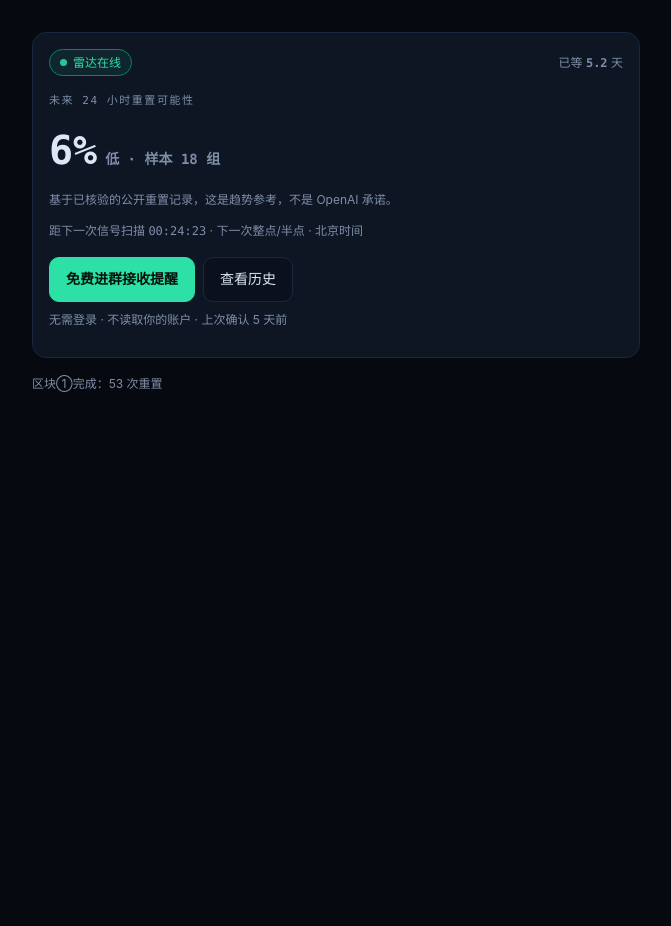
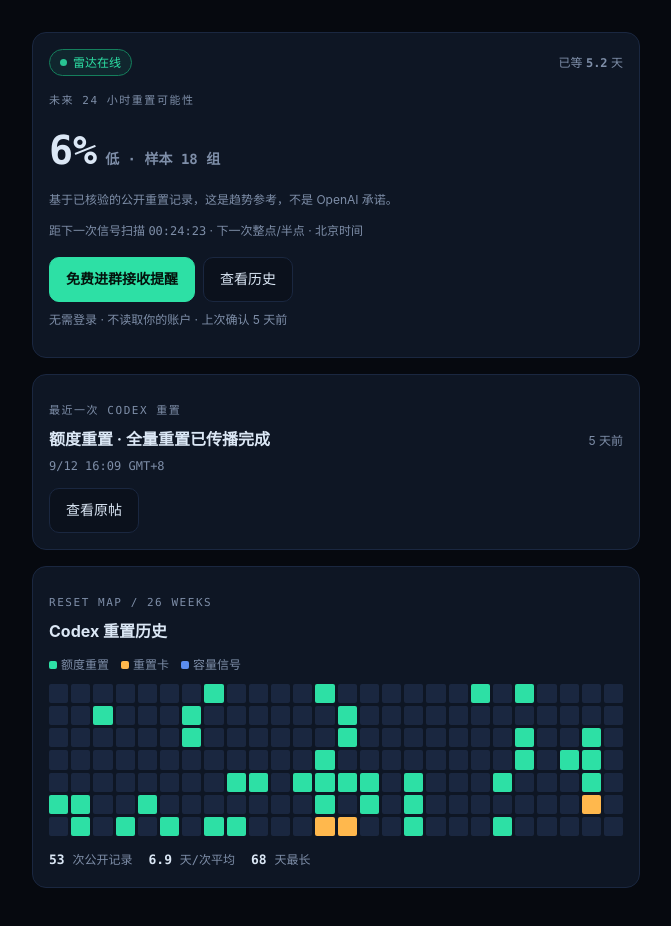
Before and after one commit to GGBOggbo/tibo-reset-sentinel, a Next.js app: page / in a window 1280 px wide. Shown: the top 926 px of the page, without its empty margins (304-975 px from the left). Before the commit the page ends 800 px from the top, so only its background shows below. Built offline with nearby package versions, Linux system fonts and the light colour scheme.

Commit message:
feat: 最近重置卡与 26 周重置历史时间线

```diff
--- a/src/app/page.tsx
+++ b/src/app/page.tsx
@@ -1,16 +1,22 @@
-import { loadEvents, deriveStats, resetIntervalsDays, loadHealth } from "@/lib/events";
+import { loadEvents, deriveStats, resetIntervalsDays, loadHealth, confirmedResets } from "@/lib/events";
 import { probability } from "@/lib/probability";
 import RadarStatus from "@/components/RadarStatus";
+import LastResetCard from "@/components/LastResetCard";
+import ResetTimeline from "@/components/ResetTimeline";
 
 export default function Page() {
   const { events } = loadEvents();
   const stats = deriveStats(events);
   const prob = probability(resetIntervalsDays(events), stats.daysSinceLastReset);
+  // 构建时求值：降级判定最长延迟一个心跳周期（12h）
   const healthy = Date.now() - Date.parse(loadHealth().lastSuccessAt) < 26 * 3_600_000;
+  const now = new Date();
+  const lastReset = confirmedResets(events).at(-1)!;
   return (
     <main className="shell">
-      <RadarStatus stats={stats} prob={prob} healthy={healthy} now={new Date()} />
-      <p className="muted">区块①完成：{stats.totalResets} 次重置</p>
+      <RadarStatus stats={stats} prob={prob} healthy={healthy} now={now} />
+      <LastResetCard event={lastReset} now={now} />
+      <ResetTimeline events={events} stats={stats} />
     </main>
   );
 }
--- /dev/null
+++ b/src/components/LastResetCard.tsx
@@ -0,0 +1,20 @@
+import type { ResetEvent } from "@/lib/types";
+import { fmtBJ, fmtRelative } from "@/lib/format";
+
+const TYPE_NAME: Record<string, string> = { reset: "额度重置", banked: "重置卡", capacity: "容量信号", normal: "普通动态" };
+
+export default function LastResetCard({ event, now }: { event: ResetEvent; now: Date }) {
+  return (
+    <section className="card">
+      <p className="eyebrow">最近一次 Codex 重置</p>
+      <div style={{ display: "flex", justifyContent: "space-between", alignItems: "baseline", gap: 8 }}>
+        <b>{TYPE_NAME[event.type]} · {event.title}</b>
+        <span className="muted">{fmtRelative(event.announcedAt, now)}</span>
+      </div>
+      <p className="muted mono-num" style={{ margin: "4px 0 12px" }}>
+        {fmtBJ(event.announcedAt)} GMT+8
+      </p>
+      <a className="btn" href={event.tweetUrl} target="_blank" rel="noreferrer">查看原帖</a>
+    </section>
+  );
+}
--- /dev/null
+++ b/src/components/ResetTimeline.tsx
@@ -0,0 +1,47 @@
+import type { ResetEvent, DerivedStats } from "@/lib/types";
+
+const COLOR: Record<string, string> = {
+  reset: "var(--accent)",
+  banked: "var(--warn)",
+  capacity: "#5b8def",
+};
+
+const LEGEND_NAME: Record<string, string> = { reset: "额度重置", banked: "重置卡", capacity: "容量信号" };
+
+/** 26 周 × 7 天网格；只统计 reset/banked/capacity */
+export default function ResetTimeline({ events, stats }: { events: ResetEvent[]; stats: DerivedStats }) {
+  const now = Date.now();
+  const start = now - 26 * 7 * 86_400_000;
+  const cells: (ResetEvent | null)[] = new Array(26 * 7).fill(null);
+  for (const e of events) {
+    const t = Date.parse(e.announcedAt);
+    if (t < start || COLOR[e.type] === undefined) continue;
+    cells[Math.floor((t - start) / 86_400_000)] = e; // 同日多条保留最后一条
+  }
+  return (
+    <section className="card" id="history">
+      <p className="eyebrow">RESET MAP / 26 WEEKS</p>
+      <b>Codex 重置历史</b>
+      <div style={{ display: "flex", gap: 12, margin: "10px 0", flexWrap: "wrap", fontSize: 12 }}>
+        {Object.entries(COLOR).map(([k, v]) => (
+          <span key={k} className="muted">
+            <span style={{ display: "inline-block", width: 8, height: 8, borderRadius: 2, background: v, marginRight: 4 }} />
+            {LEGEND_NAME[k]}
+          </span>
+        ))}
+      </div>
+      <div style={{ display: "grid", gridTemplateColumns: "repeat(26, 1fr)", gap: 3 }}>
+        {cells.map((e, i) => (
+          <div key={i} title={e ? `${e.title}` : ""}
+            style={{ aspectRatio: "1", borderRadius: 2,
+              background: e ? COLOR[e.type] : "var(--card-border)" }} />
+        ))}
+      </div>
+      <div style={{ display: "flex", gap: 16, marginTop: 14, fontSize: 13 }} className="mono-num">
+        <span><b>{stats.totalResets}</b> <span className="muted">次公开记录</span></span>
+        <span><b>{stats.avgIntervalDays.toFixed(1)}</b> <span className="muted">天/次平均</span></span>
+        <span><b>{stats.longestIntervalDays.toFixed(0)}</b> <span className="muted">天最长</span></span>
+      </div>
+    </section>
+  );
+}
```
Also changed, not shown: 1 other file (tests, documents, lock files or other folders).
